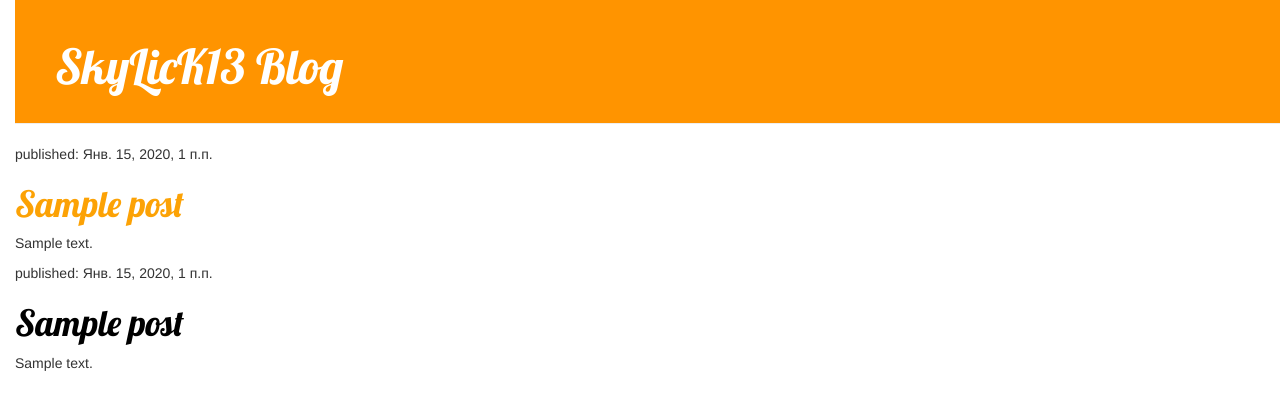
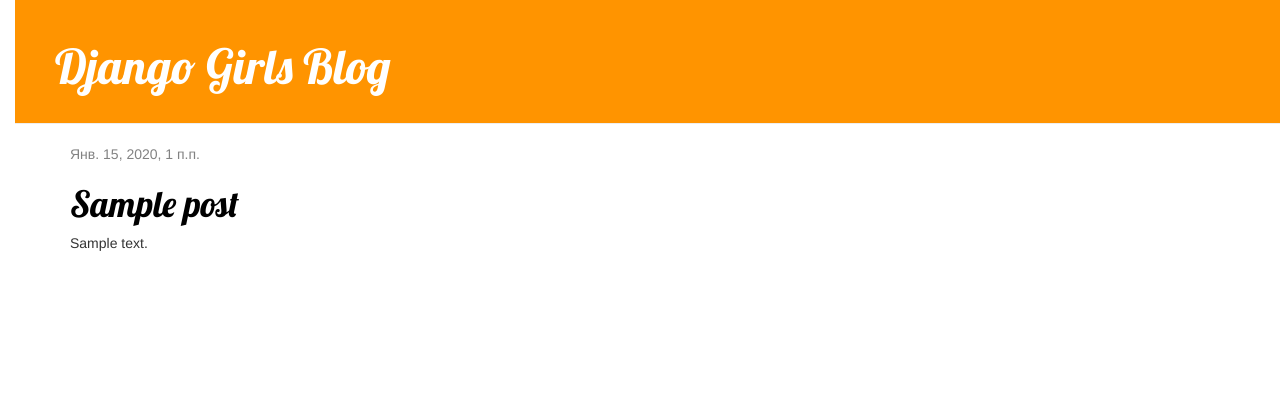
Before and after one commit to SkyLicK13/my-first-blog, a Django app: template blog/templates/blog/post_list.html in a window 1280 px wide. Shown: the top 410 px of the page. Run offline with Django 3.2, Linux system fonts and the light colour scheme; the template is opened without the code that fills it: values that come from a table or form of the project are taken from there, others are empty; tables that the repository leaves empty hold one stand-in row (values such as "Sample post"); parts of the project's set-up code (start-up, migrations or seed data) failed here and were passed over; some libraries are stand-ins or nearby versions.

Commit message:
one more blog

```diff
--- /dev/null
+++ b/blog/templates/blog/base.html
@@ -0,0 +1,23 @@
+{% load static %}
+<html>
+    <head>
+        <title>SkyLicK13'th BLOG</title>
+	<link rel="stylesheet" href="//maxcdn.bootstrapcdn.com/bootstrap/3.2.0/css/bootstrap.min.css">
+	<link rel="stylesheet" href="//maxcdn.bootstrapcdn.com/bootstrap/3.2.0/css/bootstrap-theme.min.css">
+	<link href="https://fonts.googleapis.com/css?family=Lobster&subset=latin,cyrillic" rel="stylesheet" type="text/css">
+	<link rel="stylesheet" href="{% static 'css/blog.css' %}">
+    </head>
+<body>
+    <div class="page-header">
+        <h1><a href="/">Django Girls Blog</a></h1>
+    </div>
+    <div class="content container">
+        <div class="row">
+            <div class="col-md-8">
+            {% block content %}
+            {% endblock %}
+            </div>
+        </div>
+    </div>
+</body>
+</html>
--- a/blog/templates/blog/post_list.html
+++ b/blog/templates/blog/post_list.html
@@ -1,30 +1,12 @@
-{% load static %}
-<html>
-    <head>
-        <title>SkyLicK13'th BLOG</title>
-	<link rel="stylesheet" href="//maxcdn.bootstrapcdn.com/bootstrap/3.2.0/css/bootstrap.min.css">
-	<link rel="stylesheet" href="//maxcdn.bootstrapcdn.com/bootstrap/3.2.0/css/bootstrap-theme.min.css">
-	<link href="https://fonts.googleapis.com/css?family=Lobster&subset=latin,cyrillic" rel="stylesheet" type="text/css">
-	<link rel="stylesheet" href="{% static 'css/blog.css' %}">
-    </head>
-    <body>
-    <div>
-    <div class="page-header">
-    <h1><a href="/">SkyLicK13 Blog</a></h1>
-</div>
-</div>
-
-{% for post in posts %}
-    <div>
-        <p>published: {{ post.published_date }}</p>
-        <h1><a href="">{{ post.title }}</a></h1>
-        <p>{{ post.text|linebreaksbr }}</p>
-    </div>
-{% endfor %}
-<div class="post">
-    <p>published: {{ post.published_date }}</p>
-    <h1><a href="">{{ post.title }}</a></h1>
-    <p>{{ post.text|linebreaksbr }}</p>
-</div>
-    </body>
-</html>
+{% extends 'blog/base.html' %}
+{% block content %}
+    {% for post in posts %}
+        <div class="post">
+            <div class="date">
+                {{ post.published_date }}
+            </div>
+            <h1><a href="{% url 'post_detail' pk=post.pk %}">{{ post.title }}</a></h1>
+            <p>{{ post.text|linebreaksbr }}</p>
+        </div>
+    {% endfor %}
+{% endblock %}
--- a/blog/urls.py
+++ b/blog/urls.py
@@ -3,4 +3,5 @@
 
 urlpatterns = [
     path('', views.post_list, name='post_list'),
+    path('post/<int:pk>/', views.post_detail, name='post_detail'),
 ]
```
Also changed, not shown: blog/templates/blog/post_detail.html (added, +13 -0 lines), blog/views.py (+7 -0 lines).
